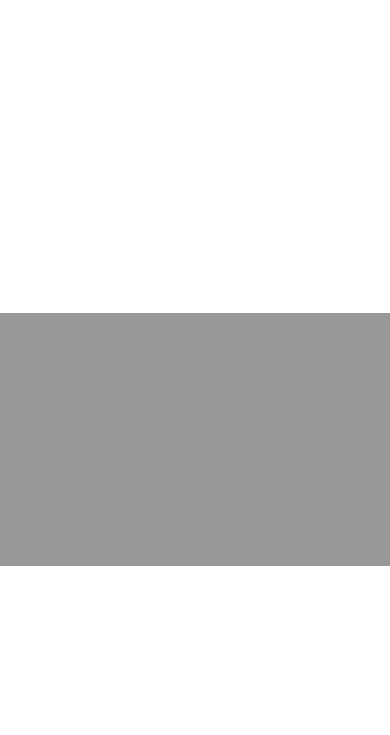
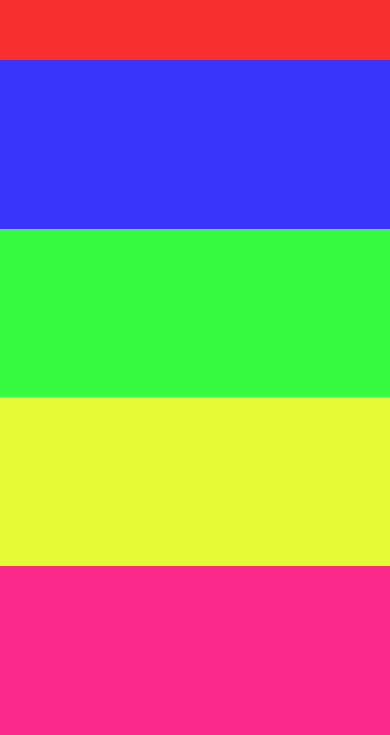
Before and after one commit to otabek-oktamov/music-app, a plain HTML site: page index.html in a window 390 px wide. Shown: the part 109-844 px from the top of the page. Drawn offline with nearby package versions, Linux system fonts and the light colour scheme.

Commit message:
html change

```diff
--- a/index.html
+++ b/index.html
@@ -13,7 +13,16 @@
     <div class="line2"></div>
     <div class="line3"></div>
     <div class="row class">
-
+        <div class="col-md-2 first">
+        </div>
+        <div class="col-md-2 second">
+        </div>
+        <div class="col-md-2 three">
+        </div>
+        <div class="col-md-2 four">
+        </div>
+        <div class="col-md-2 five">
+        </div>
     </div>
 </body>
 </html>
```
